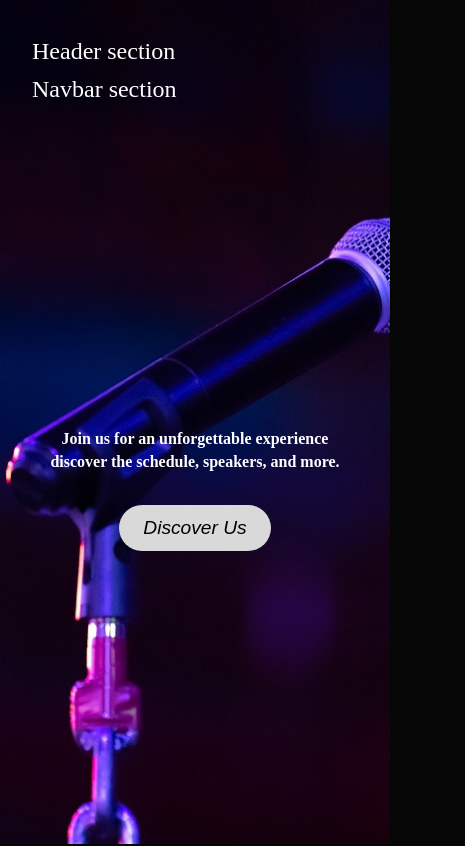
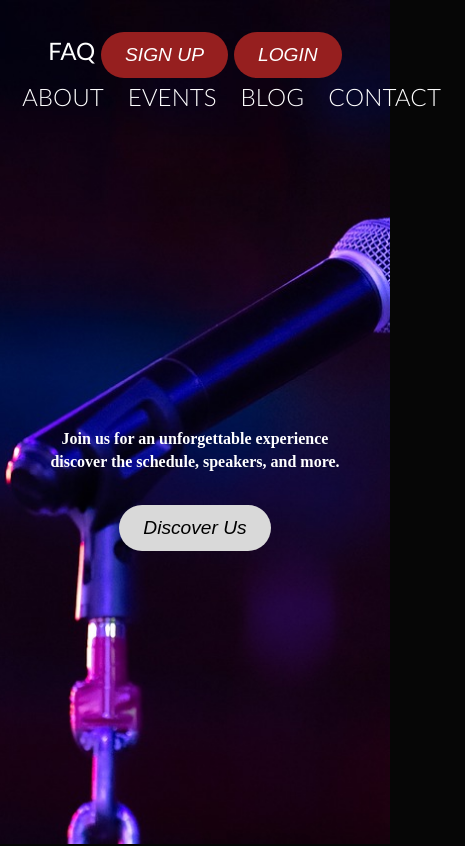
Before and after one commit to hamzalafsioui/Eventify, a plain HTML site: page event-details.html in a window 390 px wide. Shown: the top 846 px of the page, 465 px wide, since content can reach past the window. Drawn offline with Linux system fonts and the light colour scheme; a web font is replaced by a local one.

Commit message:
header-navbar before responsive

```diff
--- a/css/event-details.css
+++ b/css/event-details.css
@@ -33,6 +33,40 @@ body {
   width: 90%;
   max-width: 1200px;
   margin: 0 auto;
+}
+
+/* Header Navbar*/
+.header-content {
+  display: flex;
+  flex-direction: column;
+}
+.header-top {
+  display: flex;
+  justify-content: space-between;
+}
+.header-top > a{
+  text-decoration: none;
+  font-family: var(--main-font);
+  color: white;
+}
+nav ul {
+  display: flex;
+  justify-content: center;
+  align-items: center;
+  list-style-type: none;
+
+}
+nav ul li a {
+  text-decoration: none;
+  margin-right: 1.5rem;
+  font-family: var(--main-font);
+  /* font-weight: bold; */
+  font-weight: 300;
+  cursor: pointer;
+}
+.auth-buttons button{
+  background-color: var(--red-color);
+  color: white;
 }
 
 /* header section & hero */
@@ -262,7 +296,7 @@ hr {
     align-items: center;
   }
   .interested-title {
-   text-align: center;
+    text-align: center;
     margin: 2rem auto;
     font-size: 1.95rem;
     min-width: 0 !important;
--- a/event-details.html
+++ b/event-details.html
@@ -14,9 +14,23 @@
   </head>
   <body>
     <header class="header-hero-container">
-      <div class="header-content">
-        Header section
-        <nav>Navbar section</nav>
+      <div class="header-content container">
+        <div class="header-top">
+        <a href="#">FAQ</a>
+        <div class="auth-buttons">
+          <a href="#"><button>SIGN UP</button></a>
+          <a href="#"><button>LOGIN</button></a>
+        </div>
+        </div>
+        <nav>
+          <ul>
+            <li><a>HOME</a></li>
+            <li><a>ABOUT</a></li>
+            <li><a>EVENTS</a></li>
+            <li><a>BLOG</a></li>
+            <li><a>CONTACT</a></li>
+          </ul>
+        </nav>
       </div>
 
       <section class="hero-section">
```
Also changed, not shown: assets/images/logo-eventify.png (added).
